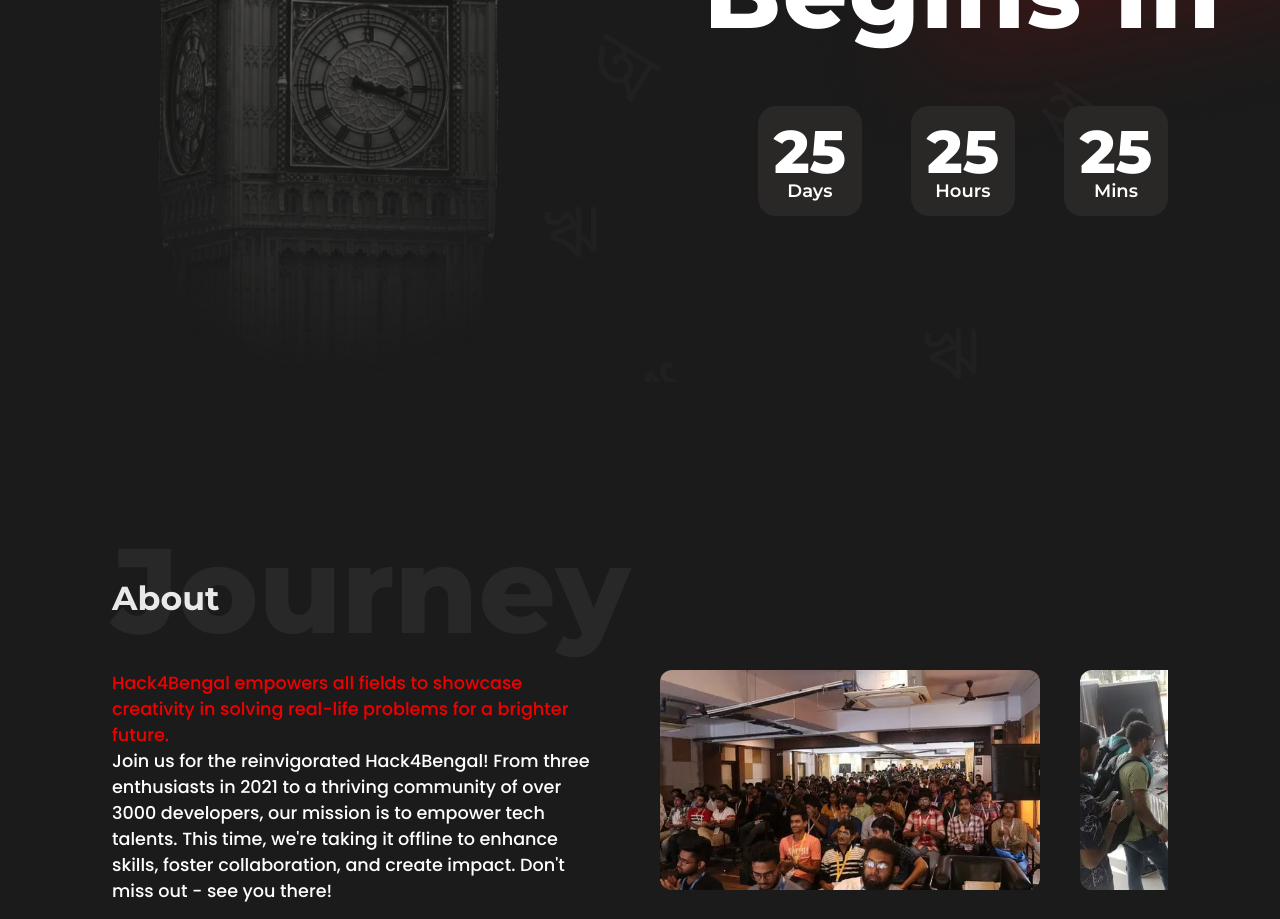
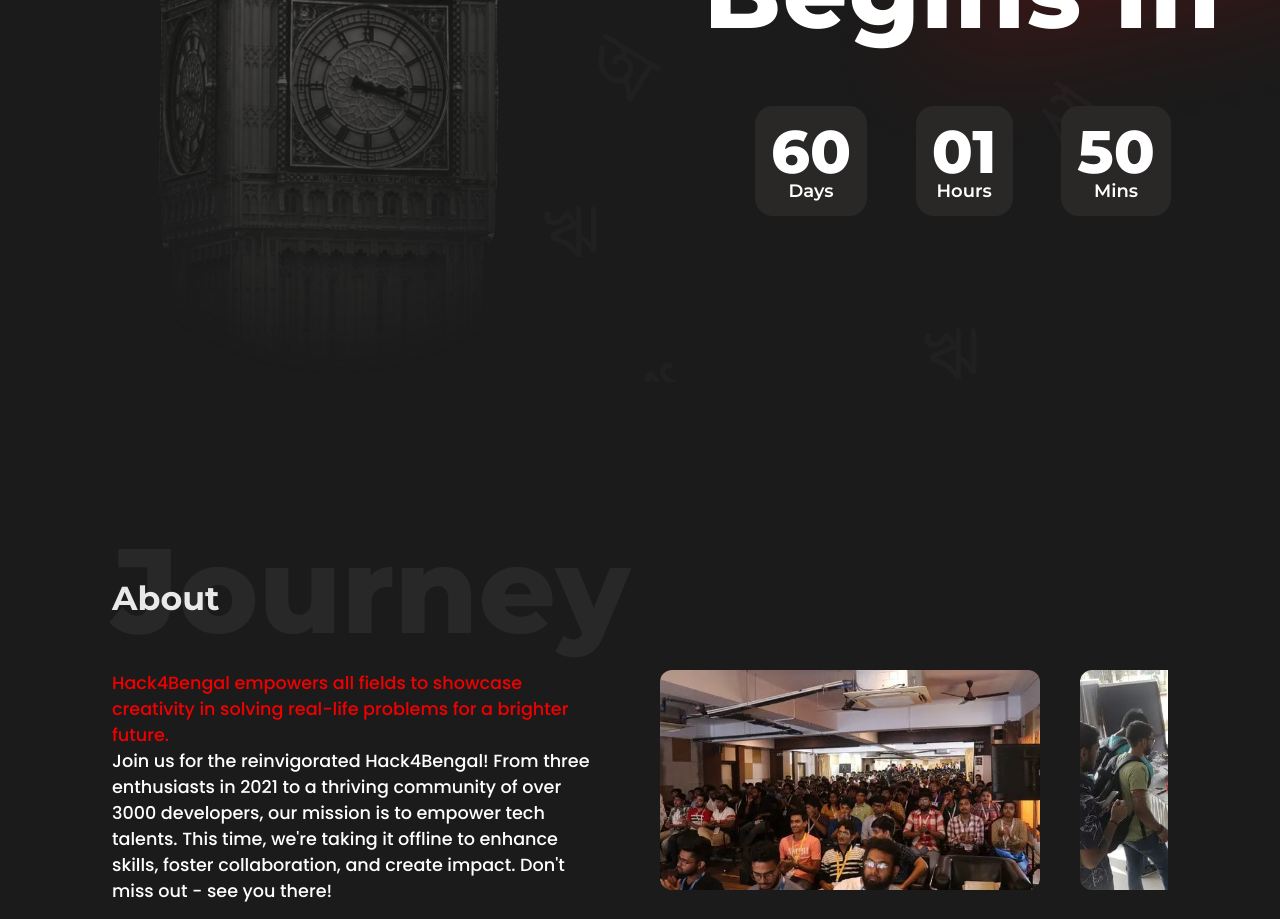
Before and after one commit to hack4bengal/s3, a React (Vite) app: page / in a window 1280 px wide. Shown: the part 1060-1979 px from the top of the page. Built offline with nearby package versions, Linux system fonts and the light colour scheme.

Commit message:
remaining date

```diff
--- a/src/components/private/timeline/Timeline.jsx
+++ b/src/components/private/timeline/Timeline.jsx
@@ -1,16 +1,49 @@
-import React from "react";
+import React, { useEffect, useState } from "react";
 import ghori from "../../../assets/images/timer/ghori.png";
 import letters from "../../../assets/images/timer/letters.png";
 import mask from "../../../assets/images/timer/mask.png";
 import "./Timeline.scss";
 
 const Timeline = () => {
+  const [days, setDays] = useState(0);
+  const [hours, setHours] = useState(0);
+  const [minutes, setMinutes] = useState(0);
+  const targetDateTime = new Date(2024, 6, 28, 18);
+
+  const updateTime = () => {
+    const now = new Date();
+    const difference = targetDateTime - now;
+
+    // Check if target date has passed
+    if (difference <= 0) {
+      setDays(0);
+      setHours(0);
+      setMinutes(0);
+      return;
+    }
+
+    const remainingDays = Math.floor(difference / (1000 * 60 * 60 * 24));
+    const remainingHours = Math.floor(
+      (difference % (1000 * 60 * 60 * 24)) / (1000 * 60 * 60)
+    );
+    const remainingMinutes = Math.floor(
+      (difference % (1000 * 60 * 60)) / (1000 * 60)
+    );
+
+    setDays(remainingDays);
+    setHours(remainingHours);
+    setMinutes(remainingMinutes);
+  };
+
+  useEffect(() => {
+    const intervalId = setInterval(updateTime, 1000); // Update time every second
+
+    return () => clearInterval(intervalId); // Cleanup function to stop timer on unmount
+  }, []);
+
   return (
     <>
       <div className="timeline__parent" id="timeline">
-        {/* <Header {...HeaderData.timeline} /> */}
-        {/* <ComingSoon /> */}
-
         <div className="body">
           <img src={ghori} alt="" className="ghori" />
 
@@ -21,29 +54,23 @@
 
             <div className="countdown">
               <div className="time">
-                <p>25</p>
+                <p>{days}</p>
                 <p>Days</p>
               </div>
 
               <p className="colon">:</p>
 
               <div className="time">
-                <p>25</p>
+                <p>{hours.toString().padStart(2, "0")}</p>
                 <p>Hours</p>
               </div>
 
               <p className="colon">:</p>
 
               <div className="time">
-                <p>25</p>
+                <p>{minutes.toString().padStart(2, "0")}</p>
                 <p>Mins</p>
               </div>
-              {/* <p className="colon">:</p>
-
-              <div className="time">
-                <p>25</p>
-                <p>Secs</p>
-              </div> */}
             </div>
           </div>
         </div>
```
